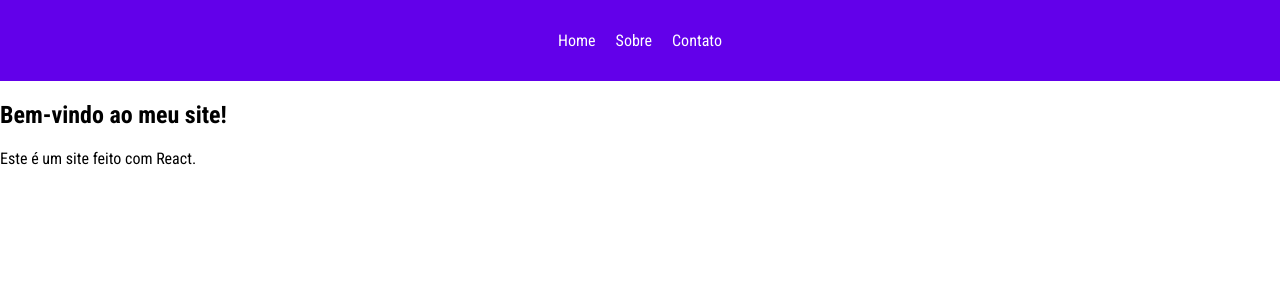
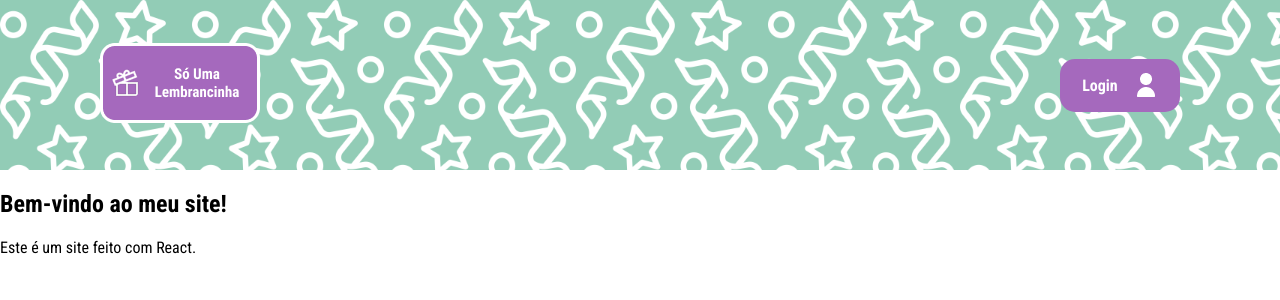
Before and after one commit to BlackStarSt/SoUmPresentinho, a React (Create React App) app: page / in a window 1280 px wide. Shown: the top 300 px of the page. Built offline with nearby package versions, Linux system fonts and the light colour scheme.

Commit message:
Criação do componente Header

```diff
--- a/src/components/Header/Header.css
+++ b/src/components/Header/Header.css
@@ -1,8 +1,15 @@
 header {
-    background: #6200ea;
-    padding: 15px;
-    color: white;
+    background: var(--verde-agua);
+    padding: 15px 100px;
+    color: var(--branco);
     text-align: center;
+    display: flex;
+    justify-content: space-between;
+    align-items: center;
+    height: 140px;
+    background-image: url('../../assets/icons/confete.png');
+    background-repeat: repeat-x;
+    background-size: 15%;
   }
 
   nav ul {
@@ -17,3 +24,24 @@ header {
     color: white;
     text-decoration: none;
   }
+
+  .btnLogin {
+    width: 120px;
+    height: 53px;
+    background: var(--roxo);
+    border: none;
+    border-radius: 15px;
+    font-size: 16px;
+    font-weight: bold;
+    color: var(--branco);
+    font-family: 'Roboto Condensed', sans-serif;
+    display: flex;
+    align-items: center;
+    justify-content: space-evenly;
+    cursor: pointer;
+  }
+
+  .btnLogin:hover {
+    outline: none;
+    background-color: var(--roxo-claro);
+  }
--- a/src/components/Header/Header.js
+++ b/src/components/Header/Header.js
@@ -1,17 +1,21 @@
 import React from "react";
-import "./Header.css"; // Importando o CSS
+import "./Header.css";
+import "../../root.css";
+import logo from "../../assets/icons/logo.png";
+import userIcon from "../../assets/icons/user.png";
 
 const Header = () => {
     return (
         <header>
             <div>
-
+                <img src={logo} alt="Logo" />
             </div>
             <nav>
                 <ul>
-          <li><a href="/">Home</a></li>
-          <li><a href="/sobre">Sobre</a></li>
-          <li><a href="/contato">Contato</a></li>
+                    <button className="btnLogin">
+                        Login
+                        <img src={userIcon} alt="Usuário" className="user-icon" />
+                    </button>
                 </ul>
             </nav>
         </header>
```
Also changed, not shown: src/assets/icons/logo.png (added), src/assets/icons/user.png (added). Lines whose indentation alone changed are shown as unchanged.
